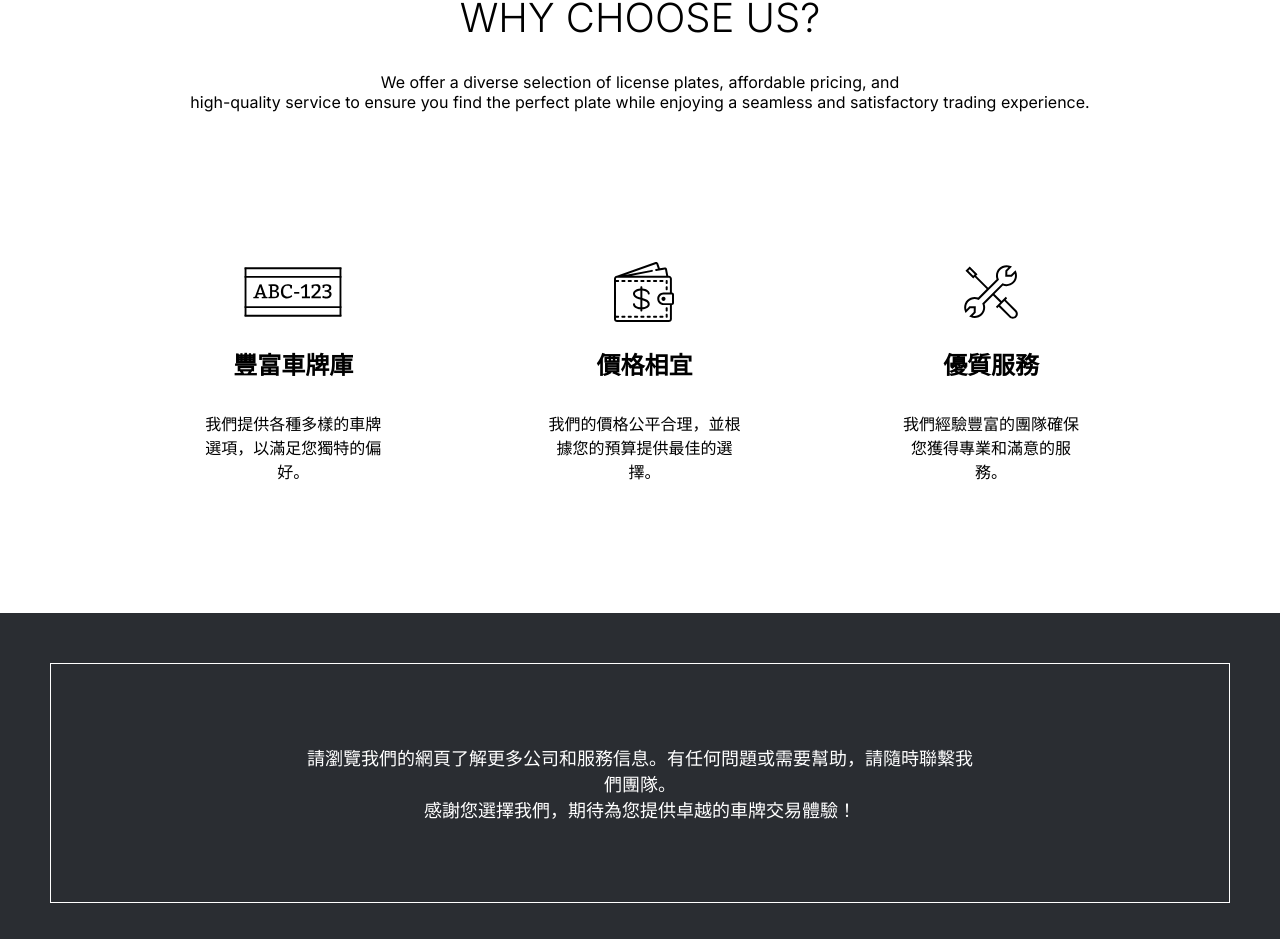
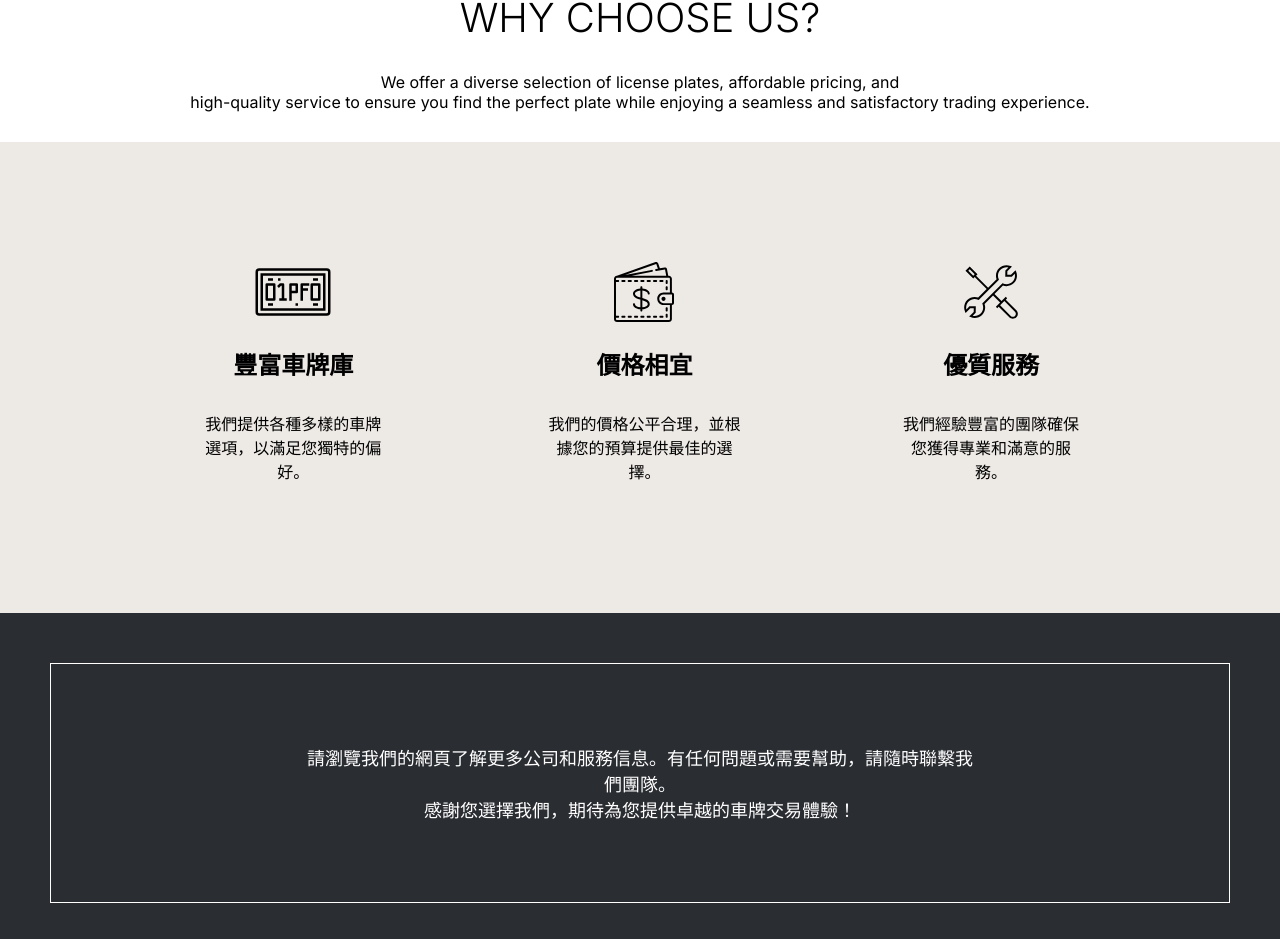
Before and after one commit to hsiangyichen/license-plate-ecommerce-platform, a Next.js app: page / in a window 1280 px wide. Shown: the part 1707-2646 px from the top of the page. Built offline with nearby package versions, Linux system fonts and the light colour scheme.

Commit message:
feat: change the license plate icon and optimize funtionality of the contact form

```diff
--- a/src/components/AboutUs/AboutUs.tsx
+++ b/src/components/AboutUs/AboutUs.tsx
@@ -26,7 +26,7 @@ const About = () => {
       <section
         style={{
           width: "100%",
-          backgroundColor: "white",
+          backgroundColor: "#ede9e5",
           display: "flex",
           alignItems: "center",
           justifyContent: "center",
@@ -37,7 +37,7 @@ const About = () => {
         }}
       >
         <div>
-          <LicensePlateIcon width="100" height="100" />
+          <LicensePlateIcon width="80" height="100" />
           <h2>豐富車牌庫</h2>
           <p
             style={{
--- a/src/components/ContactForm/ContactForm.tsx
+++ b/src/components/ContactForm/ContactForm.tsx
@@ -25,16 +25,18 @@ const ContactForm: React.FC = () => {
         "Content-Type": "application/json",
       },
       body: JSON.stringify(data),
-    }).then((res) => {
-      console.log("Response received");
-      if (res.status === 200) {
+    })
+      .then(() => {
+        console.log("Response received");
         console.log("Response succeeded!");
         setSubmitted(true);
         setName("");
         setEmail("");
         setMessage("");
-      }
-    });
+      })
+      .catch((err) => {
+        console.log("err");
+      });
   };
 
   const handleNameChange = (e: ChangeEvent<HTMLInputElement>): void => {
```
Also changed, not shown: src/assets/icons/license-plate.svg.
